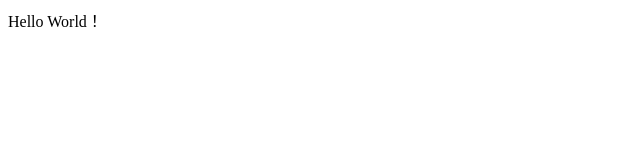
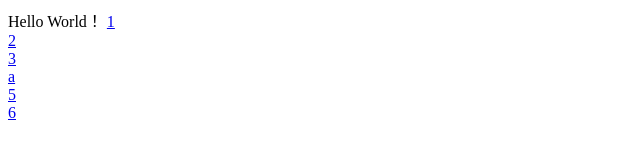
Before and after one commit to yaduns/yaduns.github.io, a plain HTML site: page index.html in a window 1280 px wide. Shown: the full height of the page, 0-640 px from the left. Drawn offline with Linux system fonts and the light colour scheme.

Commit message:
Second commit

```diff
--- a/index.html
+++ b/index.html
@@ -1,7 +1,7 @@
 Hello World！
-<a href="./1.html"></a><br/>
-<a href="./2.html"></a><br/>
-<a href="./3.html"></a><br/>
-<a href="./a.html"></a><br/>
-<a href="./5.html"></a><br/>
-<a href="./6.html"></a><br/>
+<a href="./1.html">1</a><br/>
+<a href="./2.html">2</a><br/>
+<a href="./3.html">3</a><br/>
+<a href="./a.html">a</a><br/>
+<a href="./5.html">5</a><br/>
+<a href="./6.html">6</a><br/>
```
